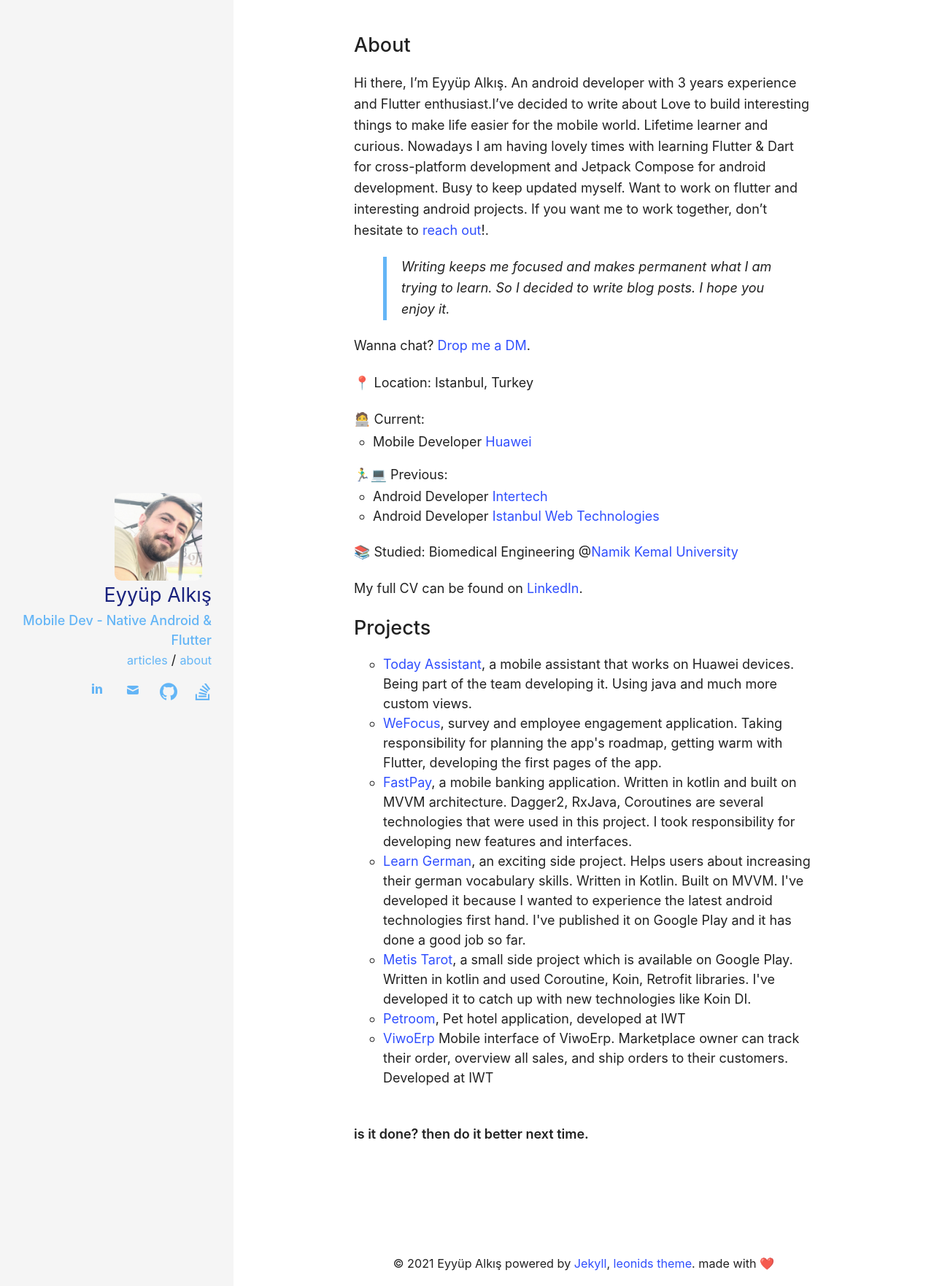
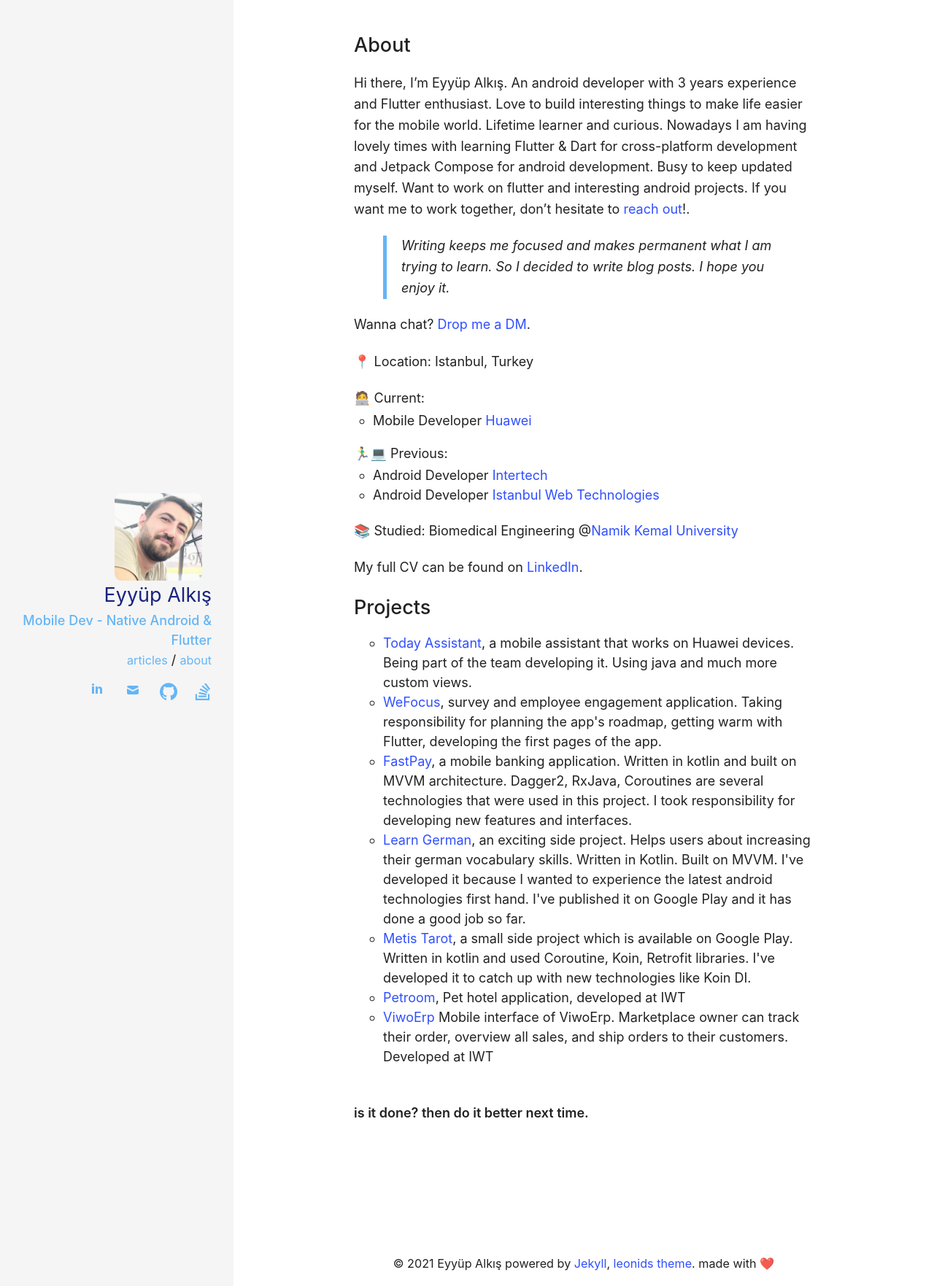
Before and after one commit to EyyupAlkis/About, a Jekyll site: the page built from about.md, in a window 1280 px wide. Shown: the whole page at 73% size. Built offline with Jekyll 4.4.1, drawn with Linux system fonts in a browser that asks for light colours.

Commit message:
modified bio

```diff
--- a/about.md
+++ b/about.md
@@ -5,7 +5,7 @@ permalink: /about/
 ---
 
 
-Hi there, I'm Eyyüp Alkış. An android developer with 3 years experience and Flutter enthusiast.I've decided to write about Love to build interesting things to make life easier for the mobile world. Lifetime learner and curious. Nowadays I am having lovely times with learning Flutter & Dart for cross-platform development and Jetpack Compose for android development. Busy to keep updated myself. Want to work on flutter and interesting android projects. If you want me to work together, don't hesitate to <a href="mailto:contact@eyyupalkis.dev">reach out</a>!.
+Hi there, I'm Eyyüp Alkış. An android developer with 3 years experience and Flutter enthusiast. Love to build interesting things to make life easier for the mobile world. Lifetime learner and curious. Nowadays I am having lovely times with learning Flutter & Dart for cross-platform development and Jetpack Compose for android development. Busy to keep updated myself. Want to work on flutter and interesting android projects. If you want me to work together, don't hesitate to <a href="mailto:contact@eyyupalkis.dev">reach out</a>!.
 
 > Writing keeps me focused and makes permanent what I am trying to learn. So I decided to write blog posts. I hope you enjoy it.
 
```
